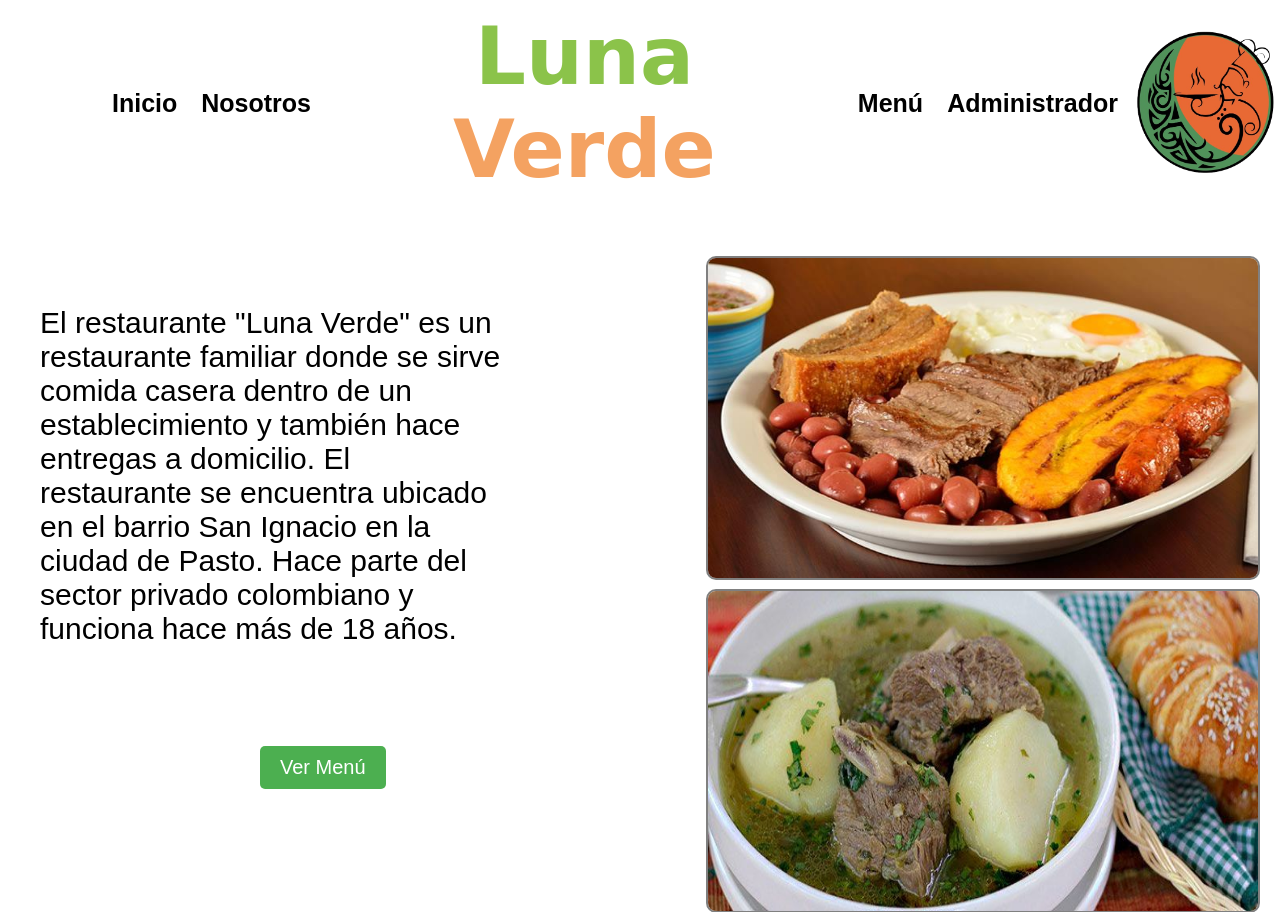
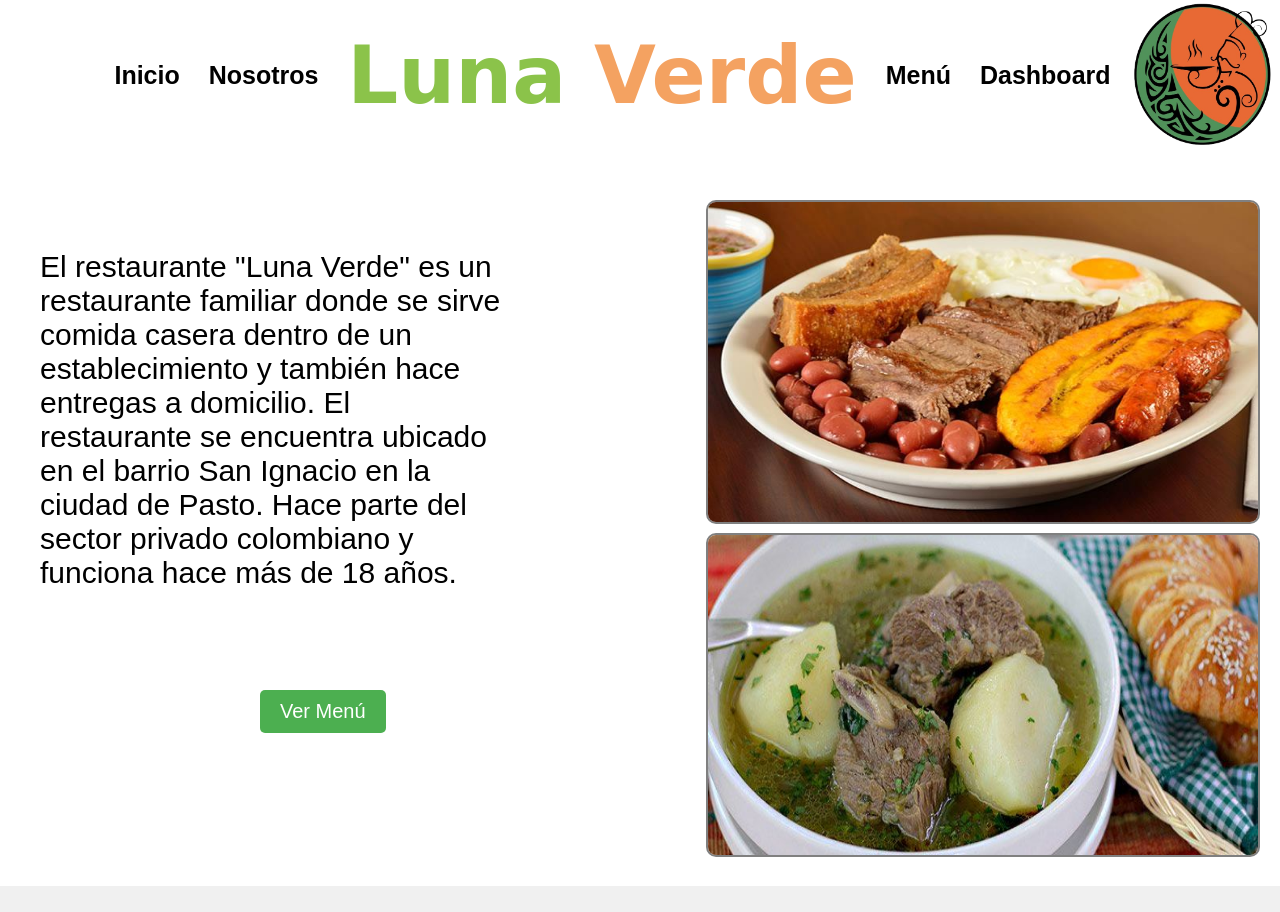
Before and after one commit to Jhontabo/Restaurante-Luna-verde, a PHP site: page / in a window 1280 px wide. Shown: the top 912 px of the page. Run offline with PHP 8.4, Linux system fonts and the light colour scheme; some web fonts are replaced.

Commit message:
Prueba de Dashboard 2

```diff
--- a/index.php
+++ b/index.php
@@ -29,7 +29,7 @@
             <a href="#container-mision-vision">Nosotros </a>
             <span class="luna-verde">Luna <span>Verde</span></span>
             <a href="#menu">Menú</a>
-            <a href="./Dashboard.php">Administrador</a>
+            <a href="./Dashboard.php">Dashboard</a>
             <div class="logo"><img src="./img/logoLunaVerde.png" alt="Logo" class="logo"></div>
         </nav>
     </header>
```
